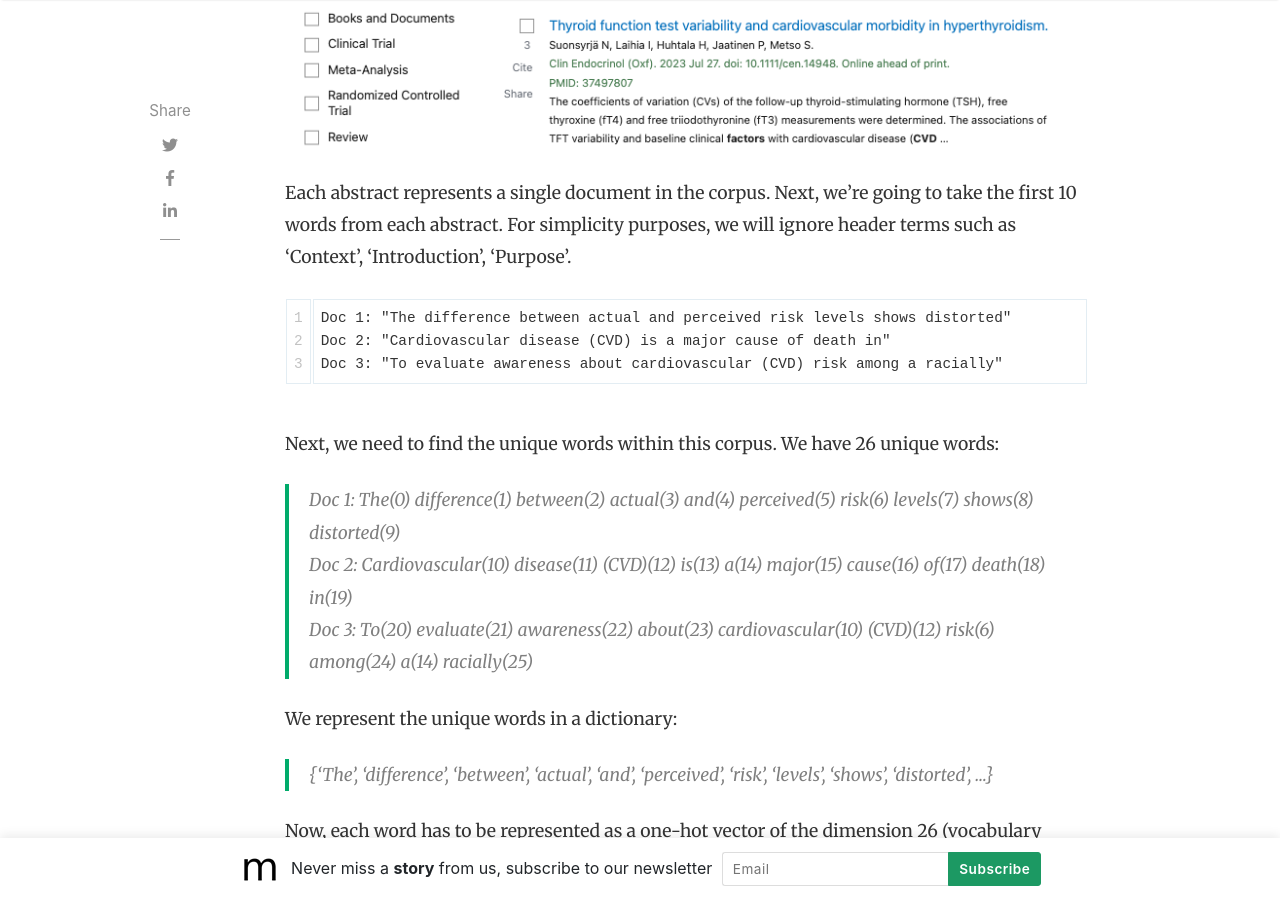
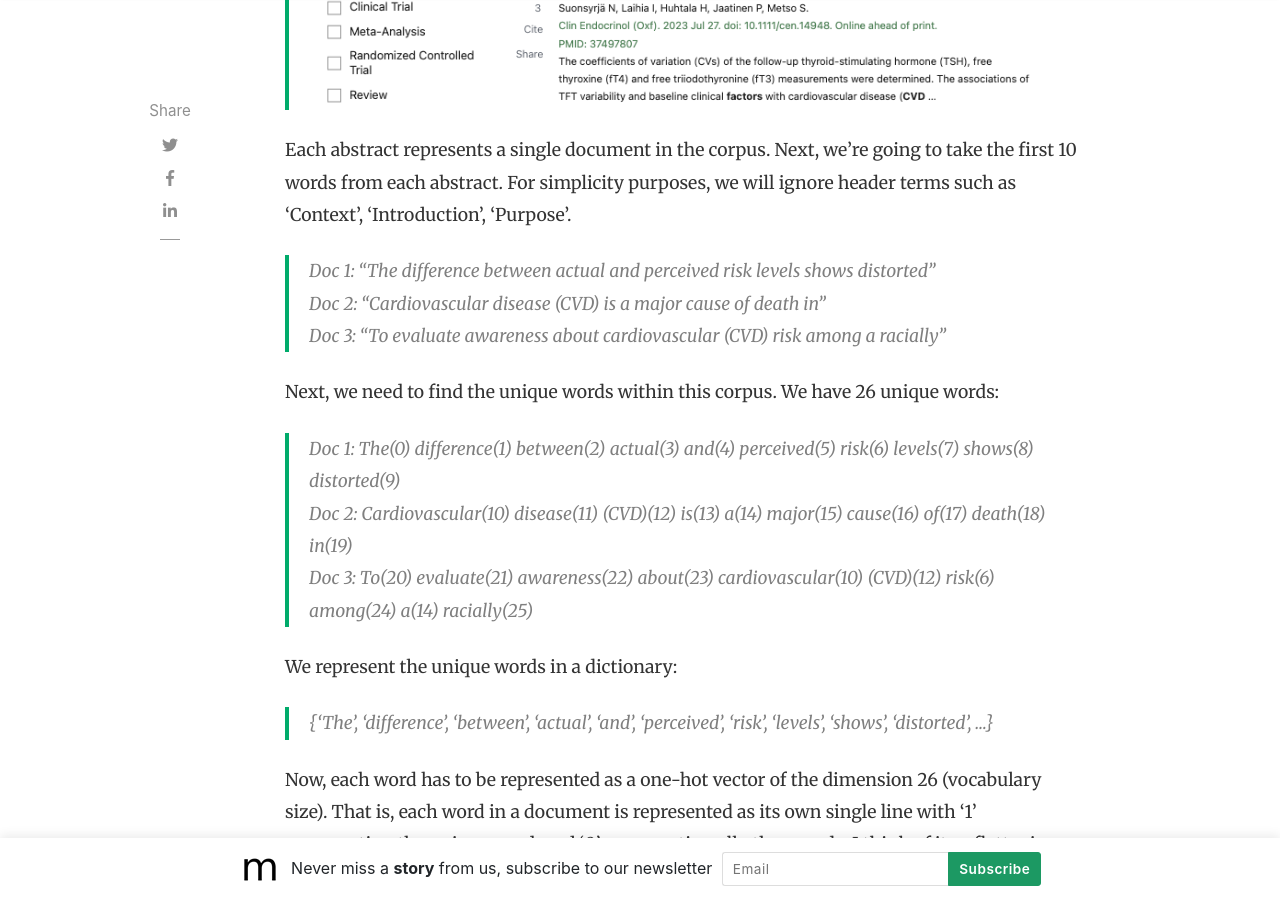
Before and after one commit to slsu0424/slsu0424.github.io, a Jekyll site: the page built from _posts/2023-07-27-test.md, in a window 1280 px wide and 900 px high, scrolled down 2556 px. Built offline with Jekyll 4.4.1, drawn with Linux system fonts in a browser that asks for light colours; nearby versions of some CDN libraries; comment, search, counter and statistics services are not loaded.

Commit message:
Update 2023-07-27-test.md

```diff
--- a/_posts/2023-07-27-test.md
+++ b/_posts/2023-07-27-test.md
@@ -26,13 +26,13 @@
 
 To put the above tutorial into practice, I thought I would give this a try with a few abstracts.  Let's say that we want to perform an NLP task on papers that discuss cardiovascular disease (CVD) risk factors.  This is what my query and results look like in PubMed:
 
-![PubMed](/assets/images/2023-07-28_PubMed.png)
+>![PubMed](/assets/images/2023-07-28_PubMed.png)
 
 Each abstract represents a single document in the corpus.  Next, we're going to take the first 10 words from each abstract.  For simplicity purposes, we will ignore header terms such as 'Context', 'Introduction', 'Purpose'.
 
-    Doc 1: "The difference between actual and perceived risk levels shows distorted"
-    Doc 2: "Cardiovascular disease (CVD) is a major cause of death in"
-    Doc 3: "To evaluate awareness about cardiovascular (CVD) risk among a racially"
+>Doc 1: "The difference between actual and perceived risk levels shows distorted"
+Doc 2: "Cardiovascular disease (CVD) is a major cause of death in"
+Doc 3: "To evaluate awareness about cardiovascular (CVD) risk among a racially"
 
 Next, we need to find the unique words within this corpus.  We have 26 unique words:
 
```
